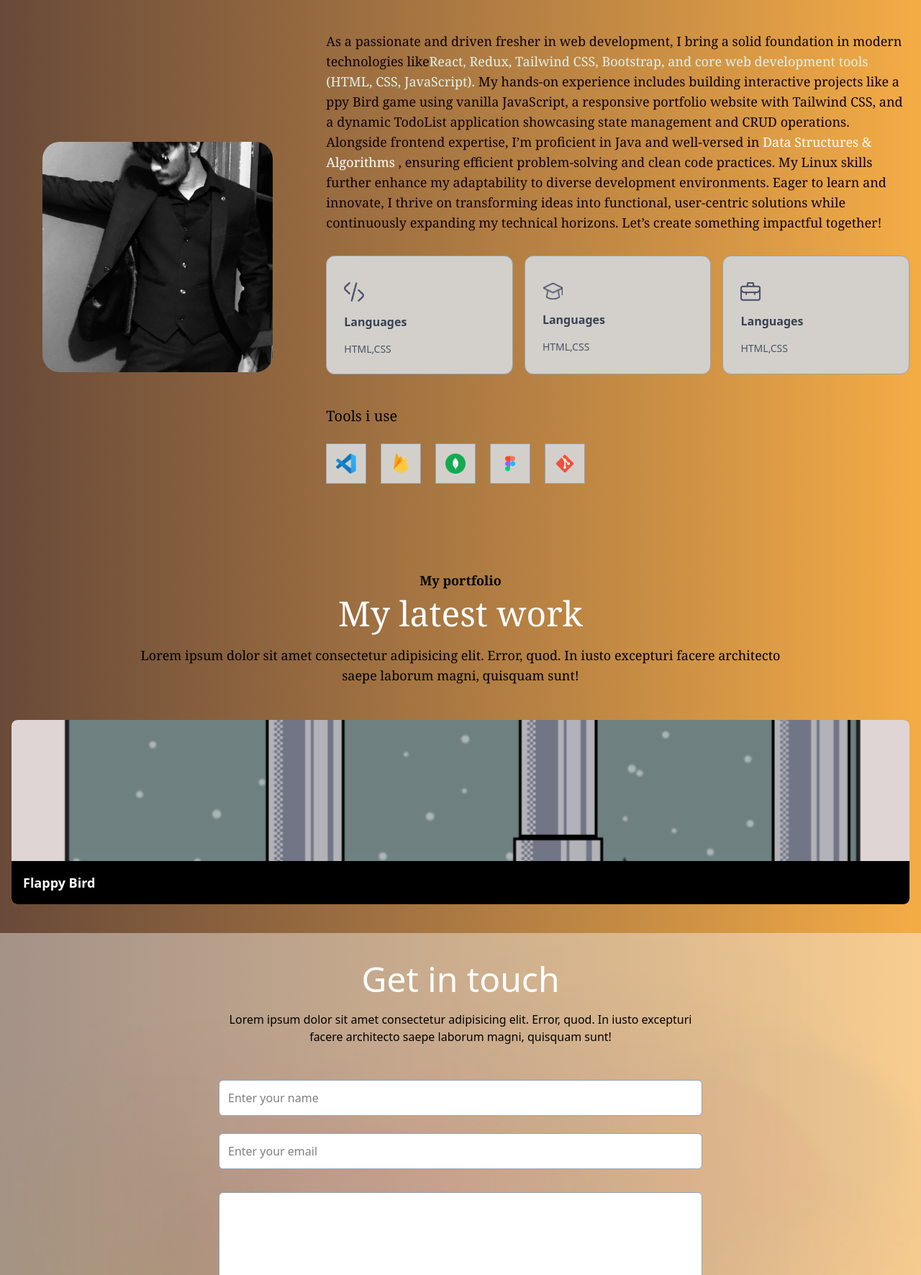
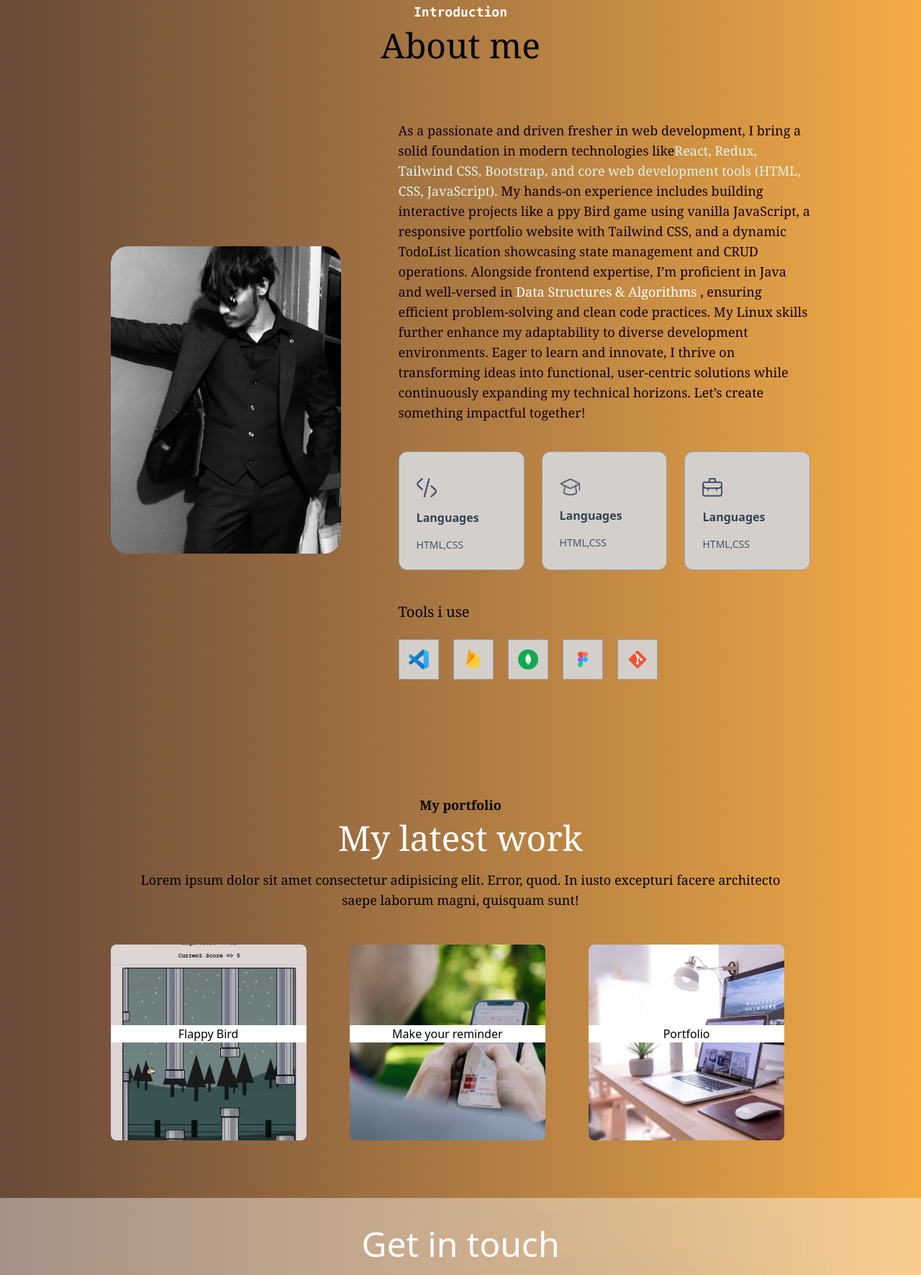
Before and after one commit to anuj1012/portfolios, a plain HTML site: page index.html in a window 1280 px wide. Shown: the part 837-2608 px from the top of the page at 72% size. Drawn offline with nearby package versions, Linux system fonts and the light colour scheme; a web font is replaced by a local one.

Commit message:
Update index.html

```diff
--- a/index.html
+++ b/index.html
@@ -21,15 +21,6 @@
     </head>
 
     <body class="overflow-x-hidden font-Outfit  bg-gradient-to-r from-[#694A38] to-[#F4AC45]">
-        <div
-            class="fixed top-0 right-0 w-11/12 -z-10 translate-y-[-80%]"
-        >
-            <img
-                src=""
-                alt=""
-                class="w-full"
-            />
-        </div>
 
         <nav
             id="nav"
@@ -106,23 +97,29 @@
         </nav>
 
         <!-- Header section -->
-        <div class="w-11/12 max-w-3xl mx-auto h-screen flex flex-col items-center justify-center gap-4 px-4">
+        <div
+            class="w-12/12 max-w-3xl text-center mx-auto h-screen flex flex-col items-center justify-center gap-4"
+        >
             <img
                 src="./images/profile-removebg-preview.png"
                 alt=""
-                class="rounded-full w-32 md:w-40 mb-3"
+                class="rounded-full w-28 mb-1"
             />
 
-            <h3 class="flex items-end gap-2 text-lg md:text-2xl text-center mb-5 text-white">
+            <h3 class="flex items-end gap-2 text-xl md:text-2xl text-center mb-1 text-white">
                 Hi I'm <span class="text-black font-serif">Anuj Shakya</span>
-                <img src="./images/hand-icon.png" class="w-6" />
+                <img
+                    src="./images/hand-icon.png"
+                    alt=""
+                    class="w-6"
+                />
             </h3>
 
-            <h1 class="text-3xl sm:text-4xl md:text-5xl text-white font-serif text-center mb-3">
+            <h1 class="text-3xl sm:text-6xl text-white font-serif lg:text-[66] mb-3">
                 Frontend Web Developer
             </h1>
 
-            <p class="w-full text-base md:text-lg text-center mb-8 text-black font-serif leading-relaxed">Hello! I'm Anuj Shakya, a passionate and dedicated WebDeveloper with a keen eye for detail and a love for
+            <p class="w-full max-w-3xl md:max-w-2xl sm:max-w-xl mx-auto mb-5 text-lg text-black font-serif">                Hello! I'm Anuj Shakya, a passionate and dedicated WebDeveloper with a keen eye for detail and a love for
                 creating <span class="text-white w-full max-w-3xl md:max-w-2xl sm:max-w-xl mx-auto mb-12 text-xl text-black font-serif">
                     webDesign,
                     portfolios,
@@ -145,7 +142,7 @@
                      challenges.
             </p>
 
-            <div class="flex flex-col sm:flex-row items-center gap-4 w-full max-w-sm">
+            <div class="flex flex-col sm:flex-row item-center gap-4 mt-4">
                 <a
                     href="#contact"
                     class="px-10 py-3 hover:border rounded-full border-white bg-gradient-to-r from-[#50514F] to-[#C3B299] text-white flex items-center gap-2 "
@@ -173,25 +170,26 @@
 
         <!-- About me -->
         <div
-        id="about"
-        class="w-full px-4 md:px-12% py-10 scroll-mt-20">
-            <div
-             class="flex flex-col lg:flex-row items-center gap-8 my-10">
-                <div
-                class="w-full lg:w-1/3">
+            id="about"
+            class="w-full px-[12%] py-10 scroll-mt-20"
+        >
+            <h4 class="text-center font-mono font-bold text-white mb-2 text-lg">Introduction</h4>
+            <h2 class="text-center font-serif text-bold text-5xl">About me</h2>
+
+            <div class="flex w-rull flex-col lg:flex-row items-center gap-20 my-20">
+                <div>
                     <img
                         src="./images/IMG_E6095.JPG"
                         alt=""
-                        class="w-64 h-64 sm:w-80 sm:h-80 rounded-3xl mx-auto object-cover"
+                        class="w-64 sm:w-80 rounded-3xl max-w-none"
                     />
                 </div>
-                <div class="w-full lg:w-2/3">
-                    <p class="text-base md:text-lg text-[#100007] font-serif mb-8">
-                        As a passionate and driven fresher in web development, I bring a solid foundation in modern technologies like<span class="text-[#DDF2EB]">React, Redux, Tailwind CSS, Bootstrap, and core web development tools (HTML, CSS, JavaScript).</span>  My hands-on experience includes building interactive projects like a ppy Bird game using vanilla JavaScript, a responsive portfolio website with Tailwind CSS, and a dynamic TodoList application showcasing state management and CRUD operations. Alongside frontend expertise, I’m proficient in Java and well-versed in <span class="text-white">Data Structures & Algorithms </span>, ensuring efficient problem-solving and clean code practices. My Linux skills further enhance my adaptability to diverse development environments. Eager to learn and innovate, I thrive on transforming ideas into functional, user-centric solutions while continuously expanding my technical horizons. Let’s create something impactful together!
+                <div class="flex-1">
+                    <p class="mb-10 max-w-2xl text-lg font-serif  text-[#100007]">
+                        As a passionate and driven fresher in web development, I bring a solid foundation in modern technologies like<span class="text-[#DDF2EB]">React, Redux, Tailwind CSS, Bootstrap, and core web development tools (HTML, CSS, JavaScript).</span>  My hands-on experience includes building interactive projects like a ppy Bird game using vanilla JavaScript, a responsive portfolio website with Tailwind CSS, and a dynamic TodoList lication showcasing state management and CRUD operations. Alongside frontend expertise, I’m proficient in Java and well-versed in <span class="text-white">Data Structures & Algorithms </span>, ensuring efficient problem-solving and clean code practices. My Linux skills further enhance my adaptability to diverse development environments. Eager to learn and innovate, I thrive on transforming ideas into functional, user-centric solutions while continuously expanding my technical horizons. Let’s create something impactful together!
                     </p>
 
-                    <ul class="grid grid-cols-1 sm:grid-cols-2 lg:grid-cols-3 gap-4">
-
+                    <ul class="grid grid-cols-1 sm:grid-cols-3 gap-6 max-w-2xl">
                         <li
                             class="border-[0.5px] mb-5  bg-[#D3D0CB] border-gray-400 rounded-xl p-6 cursor-pointer hover:bg-[#fcf4ff] hover:-translate-y-1 duration 500 hover:shadow-[4px_4px_0_#000]"
                         >
@@ -286,8 +284,10 @@
         </div>
 
         <!-- Projects -->
-        <div id="projects" class="w-full px-4 md:px-12% py-10 scroll-mt-20">
-
+        <div
+            id="projects"
+            class="w-full px-[12%] py-10 scroll-mt-20"
+        >
             <h4 class="text-center font-bold font-serif mb-2 text-lg">My portfolio</h4>
             <h2 class="text-center font-serif text-white text-5xl">My latest work</h2>
             <p class="text-center font-serif text-lg max-w-4xl mx-auto mt-5 mb-12">
@@ -295,39 +295,32 @@
                 iusto excepturi facere architecto saepe laborum magni, quisquam sunt!
             </p>
 
-            <div class="relative group overflow-hidden rounded-lg h-64">
+            <div
+                class="grid grid-cols-auto sm:grid-cols-1 md:grid-cols-2 lg:grid-cols-3 my-10 justify-center gap-6"
+            >
+                <div
+                    class="aspect-square w-68 bg-[url('./images/flapp.png')] bg-no-repeat bg-cover bg-center rounded-lg text-center justify-center relative cursor-pointer group"
+                >
+                    <div class="w-full mt-28 bg-white">
+                        <button>Flappy Bird</button>
+                    </div>
 
+                </div>
 
-                <div class="relative group overflow-hidden rounded-lg h-64">
-                    <div class="absolute inset-0 bg-cover bg-center transition-transform duration-300 group-hover:scale-110"
-                         style="background-image: url('./images/flapp.png')">
-                    </div>
-                    <div class="absolute bottom-0 w-full p-4 bg-black bg-opacity-50 text-white">
-                        <h3 class="text-lg font-semibold">Flappy Bird</h3>
+                <div
+                    class="aspect-square w-68 bg-[url('./images/work-2.png')] bg-no-repeat bg-cover bg-center rounded-lg text-center justify-center relative cursor-pointer group"
+                >
+                    <div class="w-full mt-28 bg-white">
+                        <button>Make your reminder</button>
                     </div>
                 </div>
 
-
-
-                <div class="relative group overflow-hidden rounded-lg h-64">
-                    <div class="absolute inset-0 bg-cover bg-center transition-transform duration-300 group-hover:scale-110"
-                         style="background-image: url('./images/flapp.png')">
+                <div
+                    class="aspect-square w-68 bg-[url('./images/work-3.png')] bg-no-repeat bg-cover bg-center rounded-lg text-center justify-center relative cursor-pointer group"
+                >
+                    <div class="w-full mt-28 bg-white">
+                        <button>Portfolio</button>
                     </div>
-                    <div class="absolute bottom-0 w-full p-4 bg-black bg-opacity-50 text-white">
-                        <h3 class="text-lg font-semibold">Flappy Bird</h3>
-                    </div>
-                </div>
-
-
-
-                <div class="relative group overflow-hidden rounded-lg h-64">
-                    <div class="absolute inset-0 bg-cover bg-center transition-transform duration-300 group-hover:scale-110"
-                         style="background-image: url('./images/flapp.png')">
-                    </div>
-                    <div class="absolute bottom-0 w-full p-4 bg-black bg-opacity-50 text-white">
-                        <h3 class="text-lg font-semibold">Flappy Bird</h3>
-                    </div>
-                </div>
                 </div>
             </div>
         </div>
```
